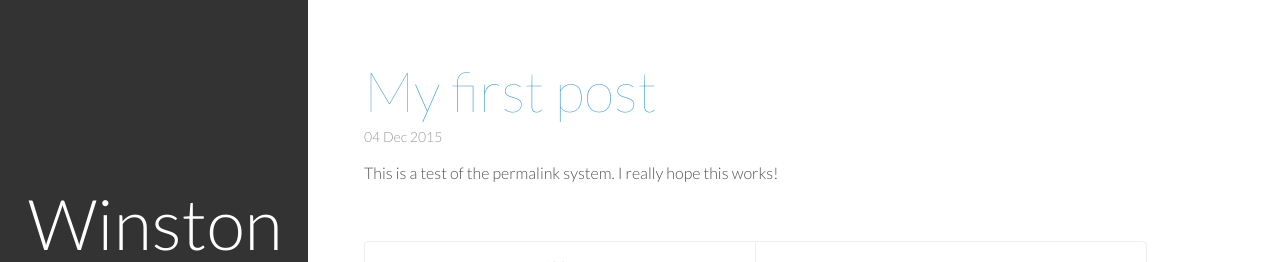
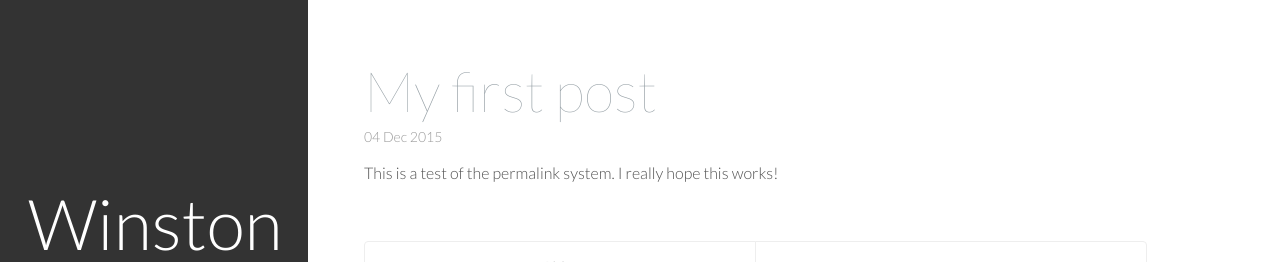
Before and after one commit to winstonlarson/old_website, a Jekyll site: the page built from index.html, in a window 1280 px wide. Shown: the top 262 px of the page. Built offline with Jekyll 4.4.1, drawn with Linux system fonts in a browser that asks for light colours; some web fonts are replaced; the list of posts is cut into pages by our own code.

Commit message:
color switch

```diff
--- a/public/css/poole.css
+++ b/public/css/poole.css
@@ -68,13 +68,13 @@ body {
 a, h1, h2, h3, h4, h5, h6, .page-title,
 .post-title,
 .post-title a {
-  color: #3E9FDA;/*6B88C9*/
+  color: #949EA4;/*6B88C9*/
 }
 
 /* No `:visited` state is required by default (browsers will use `a`) */
 a {
   text-decoration: none;
-  color: #3E9FDA;
+  color: #48A9E4;
 }
 a strong {
   color: inherit;
@@ -92,7 +92,7 @@ h1, h2, h3, h4, h5, h6 {
   font-weight: 300;
   line-height: 1.25;
   text-rendering: optimizeLegibility;
-  color: #3E9FDA;
+  color: #0A5994;
 }
 h1 {
   font-size: 3.25rem;
```
